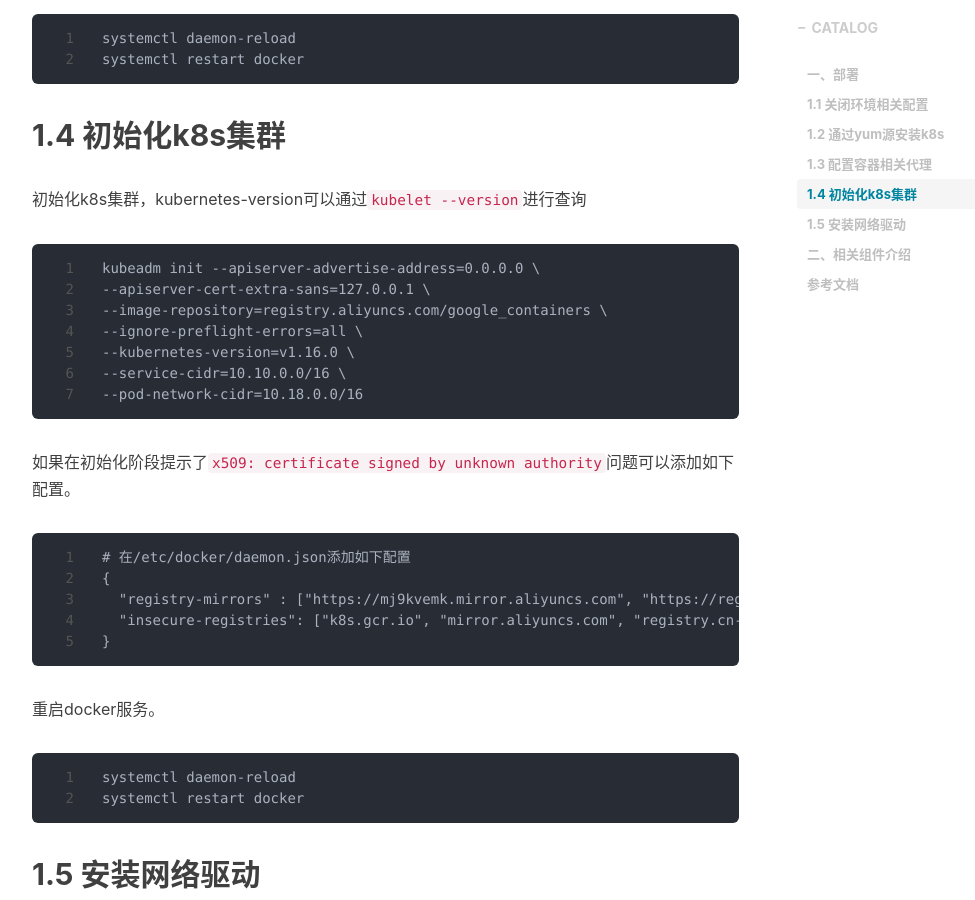
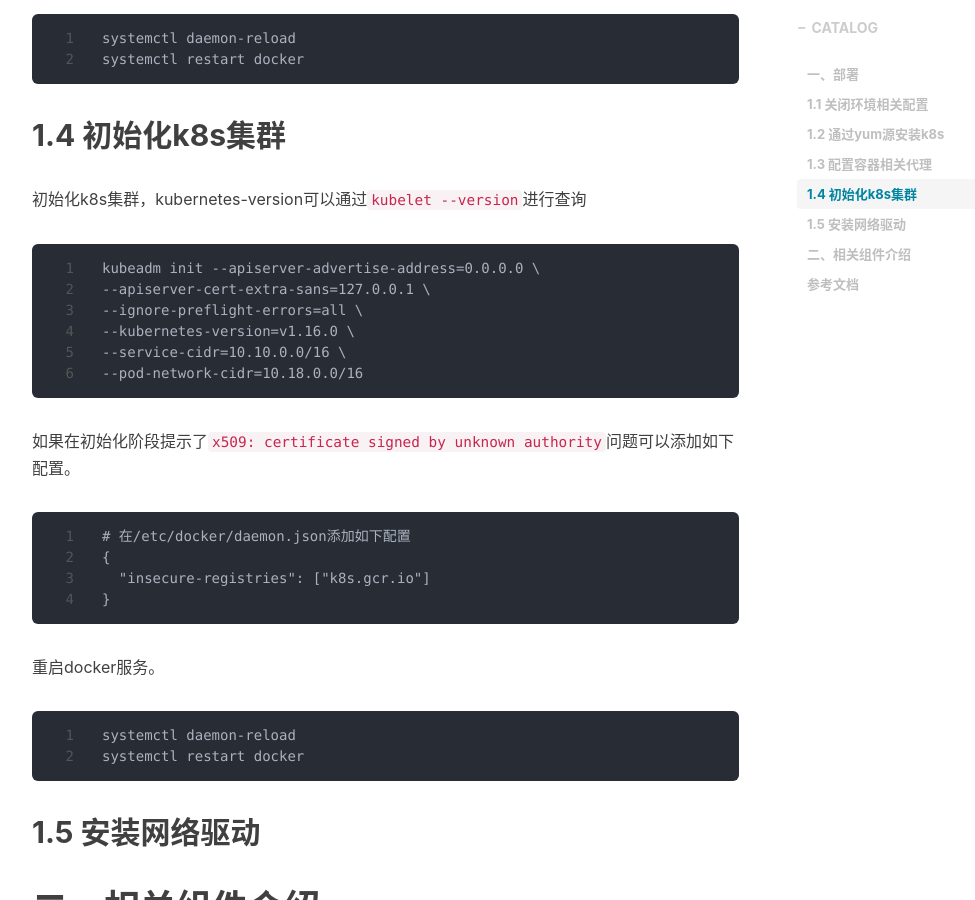
Before and after one commit to shihai1991/shihai1991.github.io, a Jekyll site: the page built from _posts/2022-09-14-K8S deployment.md, in a window 1280 px wide and 900 px high, scrolled down 2397 px. Shown: the whole window, without its empty margins (233-1208 px from the left). Built offline with Jekyll 4.4.1, drawn with Linux system fonts in a browser that asks for light colours; nearby versions of some CDN libraries; comment, search, counter and statistics services are not loaded.

Commit message:
Update 2022-09-14-K8S deployment.md

````diff
--- a/_posts/2022-09-14-K8S deployment.md
+++ b/_posts/2022-09-14-K8S deployment.md
@@ -86,7 +86,6 @@
 ```
 kubeadm init --apiserver-advertise-address=0.0.0.0 \
 --apiserver-cert-extra-sans=127.0.0.1 \
---image-repository=registry.aliyuncs.com/google_containers \
 --ignore-preflight-errors=all \
 --kubernetes-version=v1.16.0 \
 --service-cidr=10.10.0.0/16 \
@@ -96,8 +95,7 @@
 ```
 # 在/etc/docker/daemon.json添加如下配置
 {
-  "registry-mirrors" : ["https://mj9kvemk.mirror.aliyuncs.com", "https://registry.cn-hangzhou.aliyuncs.com"],
-  "insecure-registries": ["k8s.gcr.io", "mirror.aliyuncs.com", "registry.cn-hangzhou.aliyuncs.com", "registry.aliyuncs.com"]
+  "insecure-registries": ["k8s.gcr.io"]
 }
 ```
 重启docker服务。
````
